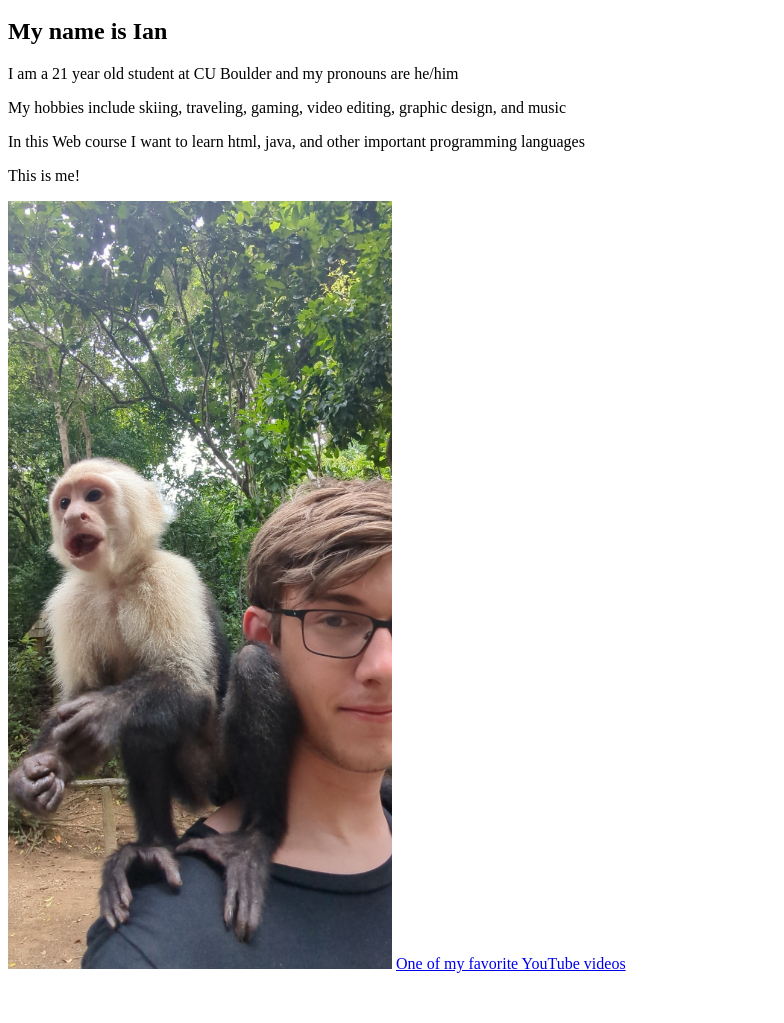
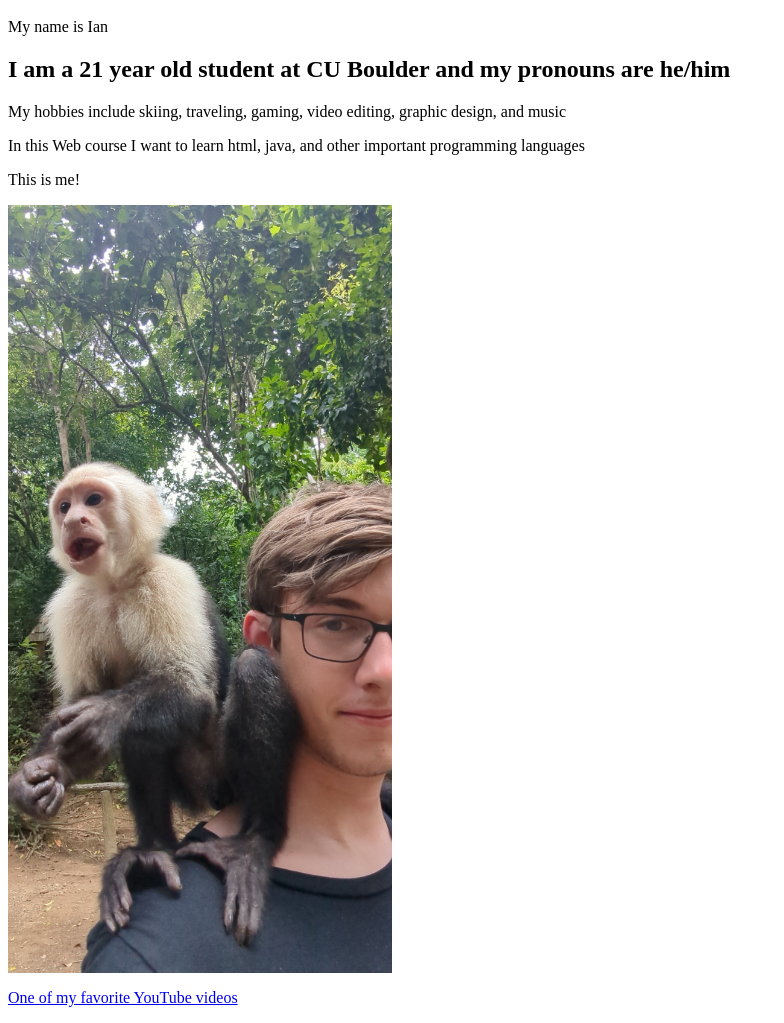
Before and after one commit to iandriscoll24/iandriscoll24.github.io, a plain HTML site: page wa/wa2.html in a window 1280 px wide. Shown: the part 48-1071 px from the top of the page, without its empty margins (0-784 px from the left). Before the commit the page ends 1029 px from the top, so only its background shows below. Drawn offline with Linux system fonts and the light colour scheme.

Commit message:
Update wa2.html

```diff
--- a/wa/wa2.html
+++ b/wa/wa2.html
@@ -4,12 +4,12 @@
     </head>
     <body>
         <h1>Hello! </h1>
-        <h2>My name is Ian</h2>
-        <p>I am a 21 year old student at CU Boulder and my pronouns are he/him</p>
+        <p>My name is Ian</p>
+        <h2>I am a 21 year old student at CU Boulder and my pronouns are he/him</h2>
         <p>My hobbies include skiing, traveling, gaming, video editing, graphic design, and music</p>
         <p>In this Web course I want to learn html, java, and other important programming languages</p>
         <p>This is me!</p>
-        <img src="/img/me.jpg" style="width:384px;height:768px;" />
-        <a href="https://youtu.be/dltm6G3HDAc"> One of my favorite YouTube videos</a>
+        <a href="/img/me.jpg"><img src="/img/me.jpg" style="width:384px;height:768px;" /></a>
+        <p> <a href="https://youtu.be/dltm6G3HDAc"> One of my favorite YouTube videos</a> </p>
     </body>
 </html>
```
